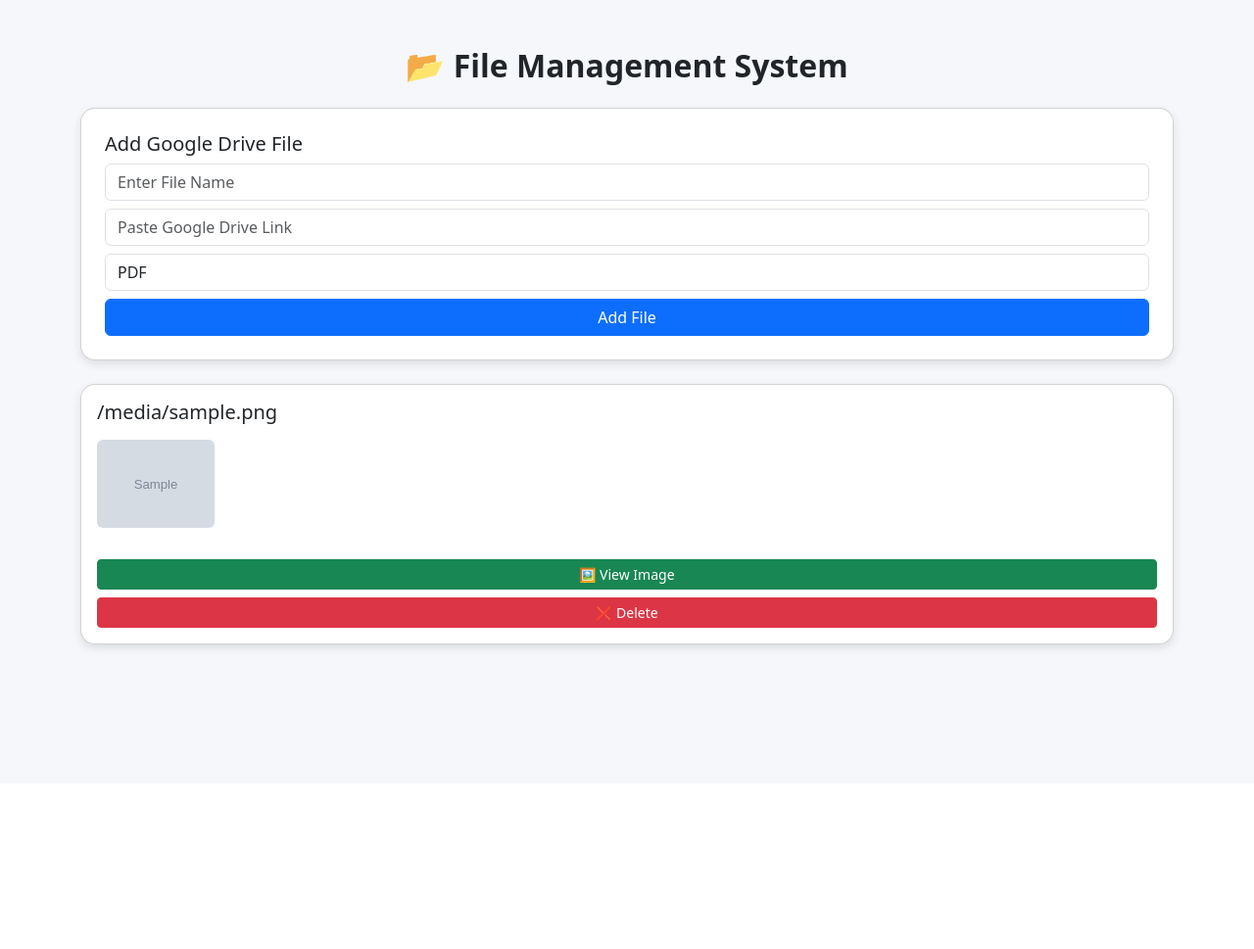
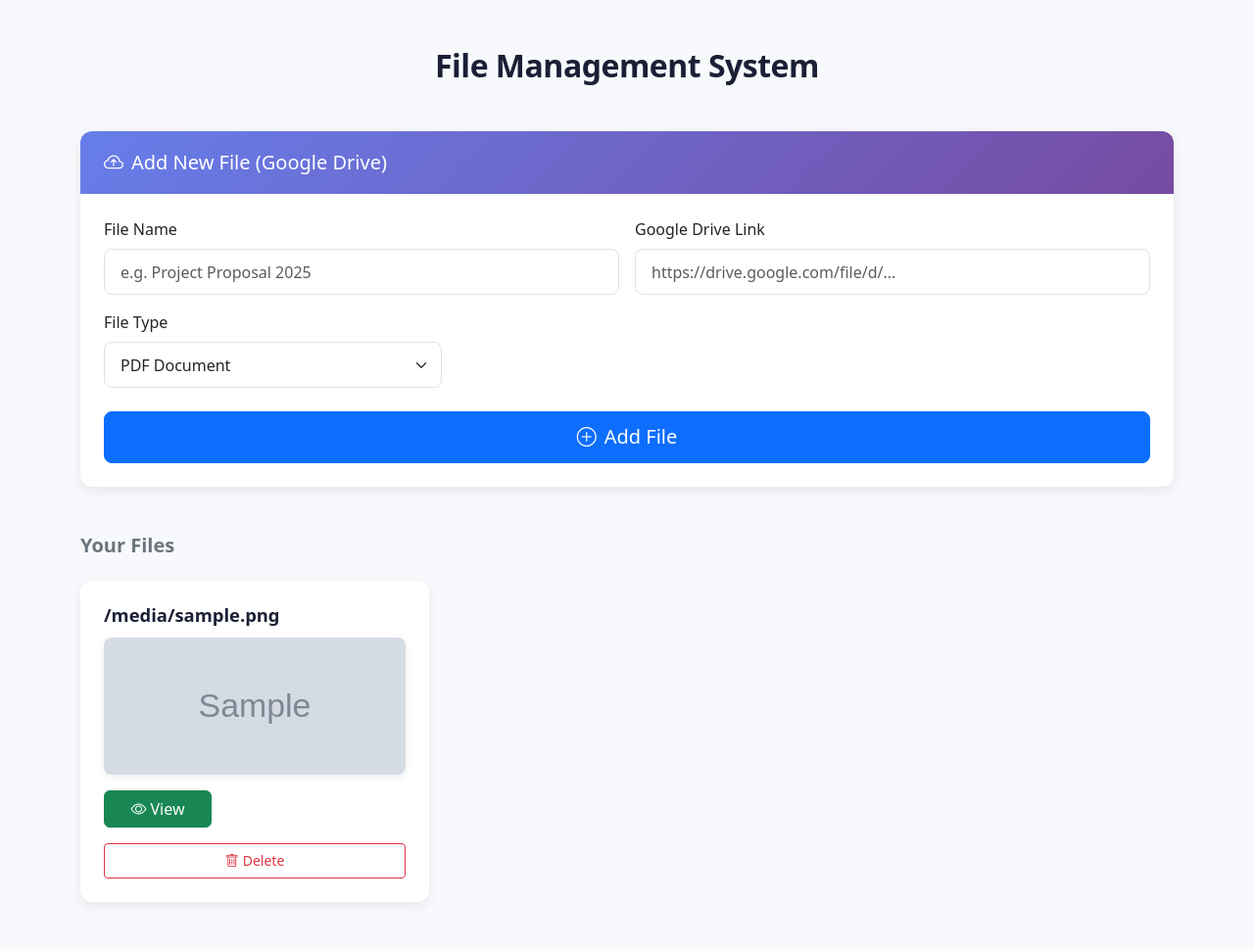
Before and after one commit to vijay7224/VIJAY_AIML, a Flask app: template stockmodel/templates/index.html in a window 1280 px wide. Shown: the whole page at 98% size. Before the commit the page ends 668 px from the top, so only its background shows below. Run offline with Flask 3, Linux system fonts and the light colour scheme; the template is opened without the code that fills it: most values are stand-ins (such as "Sample title", 1, 10 or a date in 2020); grey boxes marked "Sample" are stand-in pictures.

Commit message:
Update index.html

```diff
--- a/stockmodel/templates/index.html
+++ b/stockmodel/templates/index.html
@@ -1,67 +1,214 @@
 <!DOCTYPE html>
-<html>
+<html lang="en">
 <head>
+    <meta charset="UTF-8">
+    <meta name="viewport" content="width=device-width, initial-scale=1.0">
     <title>File Management System</title>
-    <meta name="viewport" content="width=device-width, initial-scale=1">
 
-    <!-- Bootstrap -->
-    <link href="https://cdn.jsdelivr.net/npm/bootstrap@5.3.0/dist/css/bootstrap.min.css" rel="stylesheet">
+    <!-- Bootstrap 5 CSS -->
+    <link href="https://cdn.jsdelivr.net/npm/bootstrap@5.3.3/dist/css/bootstrap.min.css" rel="stylesheet" integrity="sha384-QWTKZyjpPEjISv5WaRU9OFeRpok6YctnYmDr5pNlyT2bRjXh0JMhjY6hW+ALEwIH" crossorigin="anonymous">
+
+    <!-- Bootstrap Icons (optional but recommended for professional look) -->
+    <link rel="stylesheet" href="https://cdn.jsdelivr.net/npm/bootstrap-icons@1.11.3/font/bootstrap-icons.min.css">
 
     <style>
+        :root {
+            --primary:    #0d6efd;
+            --primary-dark:#0b5ed7;
+            --light-bg:   #f8f9fc;
+            --card-shadow: 0 4px 12px rgba(0,0,0,0.08);
+        }
+
         body {
-            background: #f5f7fa;
+            background-color: var(--light-bg);
+            font-family: system-ui, -apple-system, "Segoe UI", Roboto, sans-serif;
+            min-height: 100vh;
+            padding-bottom: 3rem;
         }
+
+        .header-title {
+            font-weight: 700;
+            letter-spacing: -0.5px;
+            color: #1a1f36;
+        }
+
         .card {
-            border-radius: 15px;
-            box-shadow: 0 4px 10px rgba(0,0,0,0.1);
+            border: none;
+            border-radius: 12px;
+            box-shadow: var(--card-shadow);
+            transition: transform 0.18s ease, box-shadow 0.18s ease;
+            overflow: hidden;
         }
-        h2 {
-            font-weight: bold;
+
+        .card:hover {
+            transform: translateY(-4px);
+            box-shadow: 0 12px 24px rgba(0,0,0,0.1);
+        }
+
+        .card-header-custom {
+            background: linear-gradient(135deg, #667eea 0%, #764ba2 100%);
+            color: white;
+            border-bottom: none;
+            padding: 1.25rem 1.5rem;
+            font-weight: 600;
+        }
+
+        .form-control, .form-select {
+            border-radius: 8px;
+            padding: 0.65rem 1rem;
+        }
+
+        .form-control:focus, .form-select:focus {
+            border-color: var(--primary);
+            box-shadow: 0 0 0 0.25rem rgba(13,110,253,0.15);
+        }
+
+        .btn-primary {
+            border-radius: 8px;
+            padding: 0.65rem 1.25rem;
+            font-weight: 500;
+        }
+
+        .file-card .card-body {
+            padding: 1.5rem;
+        }
+
+        .file-title {
+            font-size: 1.15rem;
+            font-weight: 600;
+            margin-bottom: 0.75rem;
+            color: #1a1f36;
+        }
+
+        .file-preview-img {
+            max-height: 140px;
+            object-fit: cover;
+            border-radius: 8px;
+            box-shadow: 0 2px 8px rgba(0,0,0,0.08);
+            margin-bottom: 1rem;
+            width: 100%;
+        }
+
+        .btn-sm {
+            padding: 0.4rem 0.9rem;
+            font-size: 0.875rem;
+        }
+
+        .action-btn {
+            min-width: 110px;
+        }
+
+        .text-muted-small {
+            font-size: 0.9rem;
+        }
+
+        @media (max-width: 576px) {
+            .action-btn { min-width: auto; width: 100%; margin-bottom: 0.5rem; }
+            .d-flex.flex-wrap { flex-direction: column !important; }
         }
     </style>
 </head>
+<body class="container py-5">
 
-<body class="container mt-5">
+    <h2 class="header-title text-center mb-5">File Management System</h2>
 
-<h2 class="text-center mb-4">📂 File Management System</h2>
+    <!-- Upload Form -->
+    <div class="card mb-5">
+        <div class="card-header card-header-custom">
+            <h5 class="mb-0"><i class="bi bi-cloud-arrow-up me-2"></i>Add New File (Google Drive)</h5>
+        </div>
+        <div class="card-body p-4">
+            <form method="POST" action="/add" class="row g-3">
+                <div class="col-md-6">
+                    <label class="form-label fw-medium">File Name</label>
+                    <input type="text" name="filename" class="form-control" placeholder="e.g. Project Proposal 2025" required>
+                </div>
 
-<!-- Upload Section -->
-<div class="card p-4 mb-4">
-    <h5>Add Google Drive File</h5>
+                <div class="col-md-6">
+                    <label class="form-label fw-medium">Google Drive Link</label>
+                    <input type="text" name="link" class="form-control" placeholder="https://drive.google.com/file/d/..." required>
+                </div>
 
-    <form method="POST" action="/add">
-        <input type="text" name="filename" placeholder="Enter File Name" class="form-control mb-2" required>
-
-        <input type="text" name="link" placeholder="Paste Google Drive Link" class="form-control mb-2" required>
-
-        <select name="type" class="form-control mb-2">
-            <option value="pdf">PDF</option>
+                <div class="col-md-4">
+                    <label class="form-label fw-medium">File Type</label>
+                    <select name="type" class="form-select">
+                        <option value="pdf">PDF Document</option>
                         <option value="image">Image</option>
                     </select>
+                </div>
 
-        <button class="btn btn-primary w-100">Add File</button>
+                <div class="col-12 mt-4">
+                    <button type="submit" class="btn btn-primary btn-lg w-100">
+                        <i class="bi bi-plus-circle me-2"></i>Add File
+                    </button>
+                </div>
             </form>
+        </div>
     </div>
 
     <!-- File List -->
+    <h5 class="mb-4 fw-semibold text-secondary">Your Files</h5>
+
+    <div class="row g-4">
         {% for file in files %}
-<div class="card p-3 mb-3">
+        <div class="col-lg-6 col-xl-4">
+            <div class="card file-card h-100">
+                <div class="card-body d-flex flex-column">
 
-    <h5>{{ file.filename }}</h5>
+                    <h5 class="file-title">{{ file.filename }}</h5>
 
                     {% if file.type == 'pdf' %}
-        <a href="/view/{{ file._id }}" class="btn btn-success btn-sm mt-2">📄 View PDF</a>
-        <a href="{{ file.download_url }}" class="btn btn-info btn-sm mt-2">⬇ Download</a>
+                        <div class="mb-3 text-center text-muted">
+                            <i class="bi bi-file-earmark-pdf display-4 text-danger"></i>
+                            <div class="text-muted-small mt-2">PDF Document</div>
+                        </div>
+
+                        <div class="mt-auto d-flex flex-wrap gap-2">
+                            <a href="/view/{{ file._id }}" class="btn btn-success action-btn">
+                                <i class="bi bi-eye me-1"></i>View
+                            </a>
+                            <a href="{{ file.download_url }}" class="btn btn-outline-primary action-btn">
+                                <i class="bi bi-download me-1"></i>Download
+                            </a>
+                        </div>
+
                     {% else %}
-        <img src="{{ file.view_url }}" width="120" class="mt-2 rounded">
-        <br>
-        <a href="{{ file.view_url }}" target="_blank" class="btn btn-success btn-sm mt-2">🖼 View Image</a>
+                        {% if file.view_url %}
+                        <img src="{{ file.view_url }}" class="file-preview-img" alt="{{ file.filename }}">
+                        {% else %}
+                        <div class="text-center py-4 text-muted">
+                            <i class="bi bi-image display-4"></i>
+                            <p class="mt-2 mb-0">Image preview not available</p>
+                        </div>
                         {% endif %}
 
-    <a href="/delete/{{ file._id }}" class="btn btn-danger btn-sm mt-2">❌ Delete</a>
+                        <div class="mt-auto d-flex flex-wrap gap-2">
+                            <a href="{{ file.view_url }}" target="_blank" class="btn btn-success action-btn">
+                                <i class="bi bi-eye me-1"></i>View
+                            </a>
+                        </div>
+                    {% endif %}
+
+                    <a href="/delete/{{ file._id }}" class="btn btn-outline-danger btn-sm mt-3 action-btn">
+                        <i class="bi bi-trash me-1"></i>Delete
+                    </a>
 
                 </div>
+            </div>
+        </div>
         {% endfor %}
+    </div>
 
+    <!-- Optional: empty state -->
+    {% if not files %}
+    <div class="text-center py-5 my-5 text-muted">
+        <i class="bi bi-folder-x display-1"></i>
+        <h5 class="mt-4">No files yet</h5>
+        <p>Use the form above to add your first Google Drive file.</p>
+    </div>
+    {% endif %}
+
+    <!-- Bootstrap JS (optional - only if you need dropdowns, modals, etc.) -->
+    <script src="https://cdn.jsdelivr.net/npm/bootstrap@5.3.3/dist/js/bootstrap.bundle.min.js" integrity="sha384-YvpcrYf0tY3lHB60NNkmXc5s9fDVZLESaAA55NDzOxhy9GkcIdslK1eN7N6jIeHz" crossorigin="anonymous"></script>
 </body>
 </html>
```
Lines whose indentation alone changed are shown as unchanged.
